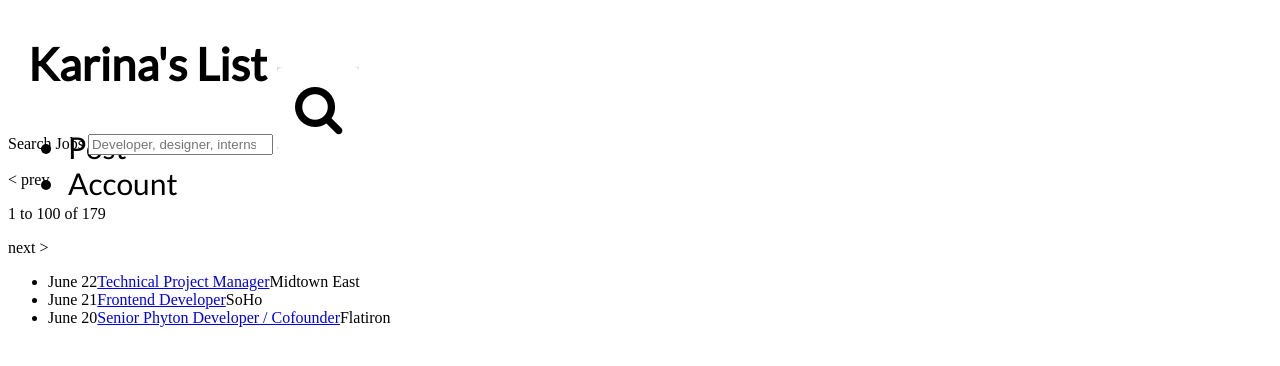
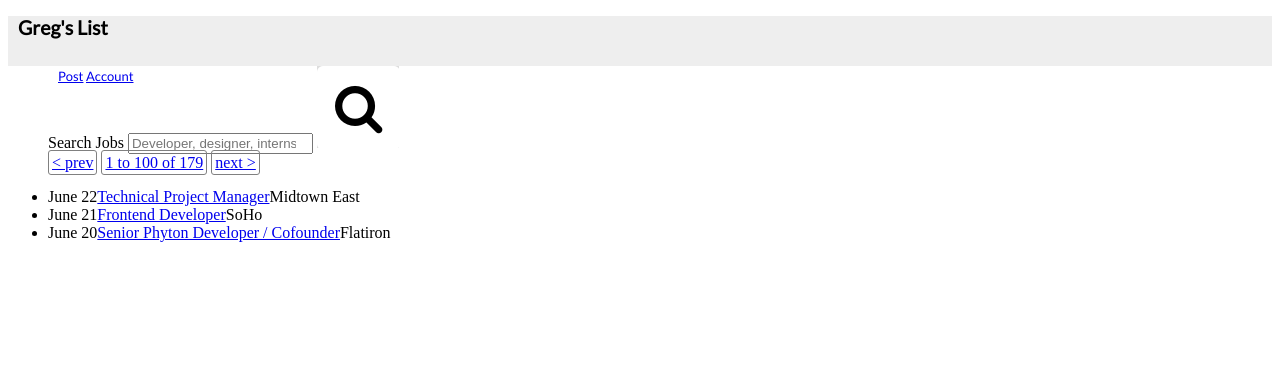
Before and after one commit to karinacsanchez/gregslist, a plain HTML site: page index.html in a window 1280 px wide. Drawn offline with Linux system fonts and the light colour scheme.

Commit message:
Added more to the style - can't get the font-size: 0 on .page-navigation to get the boxes to be together and still having some issues with Nav bar and input. - After 3 hours mark.X

```diff
--- a/index.html
+++ b/index.html
@@ -11,13 +11,15 @@
 	<link rel="stylesheet" type="text/css" href="styles/gregslist.css">
 </head>
 <body>
-<nav class="navigation">
-	<h1>Karina's List</h1>
-	<ul>
-		<li>Post</li>
-		<li>Account</li>
-	</ul>
-</nav>
+<section class="navigation">
+	<a class="gl-logo"><h1>Greg's List</h1></a>
+	<nav>
+		<ul>
+			<li><a href="#" class="nav-link">Post</a></li>
+			<li><a href="#" class="nav-link">Account</a></li>
+		</ul>
+	</nav>
+</section>
 <section class="search-bar">
 	<form>
 		<label for="search" class="search-label">Search Jobs</label>
@@ -26,9 +28,9 @@
 	</form>
 </section>
 <section class="page-navigation">
-	<p>< prev</p>
-	<p>1 to 100 of 179</p>
-	<p>next ></p>
+	<p><a href="#" class="nav-link">< prev</a></p>
+	<p><a href="#" class="nav-link">1 to 100 of 179</a></p>
+	<p><a href="#" class="nav-link">next ></a></p>
 </section>
 <section class="results">
 	<ul>
--- a/styles/gregslist.css
+++ b/styles/gregslist.css
@@ -1,10 +1,41 @@
-.navigation{
-	padding-left: 20px;
-	padding-right: 20px;
+.navigation {
+	height: 50px;
+	font-size: 13px;
+	background-color: rgb(238, 238, 238);
+	padding-left: 10px;
+	padding-right: 10px;
 	font-family: 'Lato', sans-serif;
-	font-size: 30px;
+	border: 2 px solid grey;
 }
 
-nav {
-	height: 30px;
+nav h1{
+	padding-top: 10px;
 }
+nav ul{
+	display: inline-block;
+	list-style: none;
+}
+
+nav li{
+	display: inline-block;
+	text-align: right;
+	position: relative;
+}
+
+.search-bar {
+	margin-left: 40px;
+	display: block;
+
+}
+
+.page-navigation{
+	font-family: font-family: 'PT Sans', sans-serif;
+	margin-left: 40px
+}
+
+.page-navigation p {
+	display: inline;
+	border: 1px solid grey;
+	border-radius: 3px;
+	padding: 3px
+}
```
Also changed, not shown: 1 other file.
